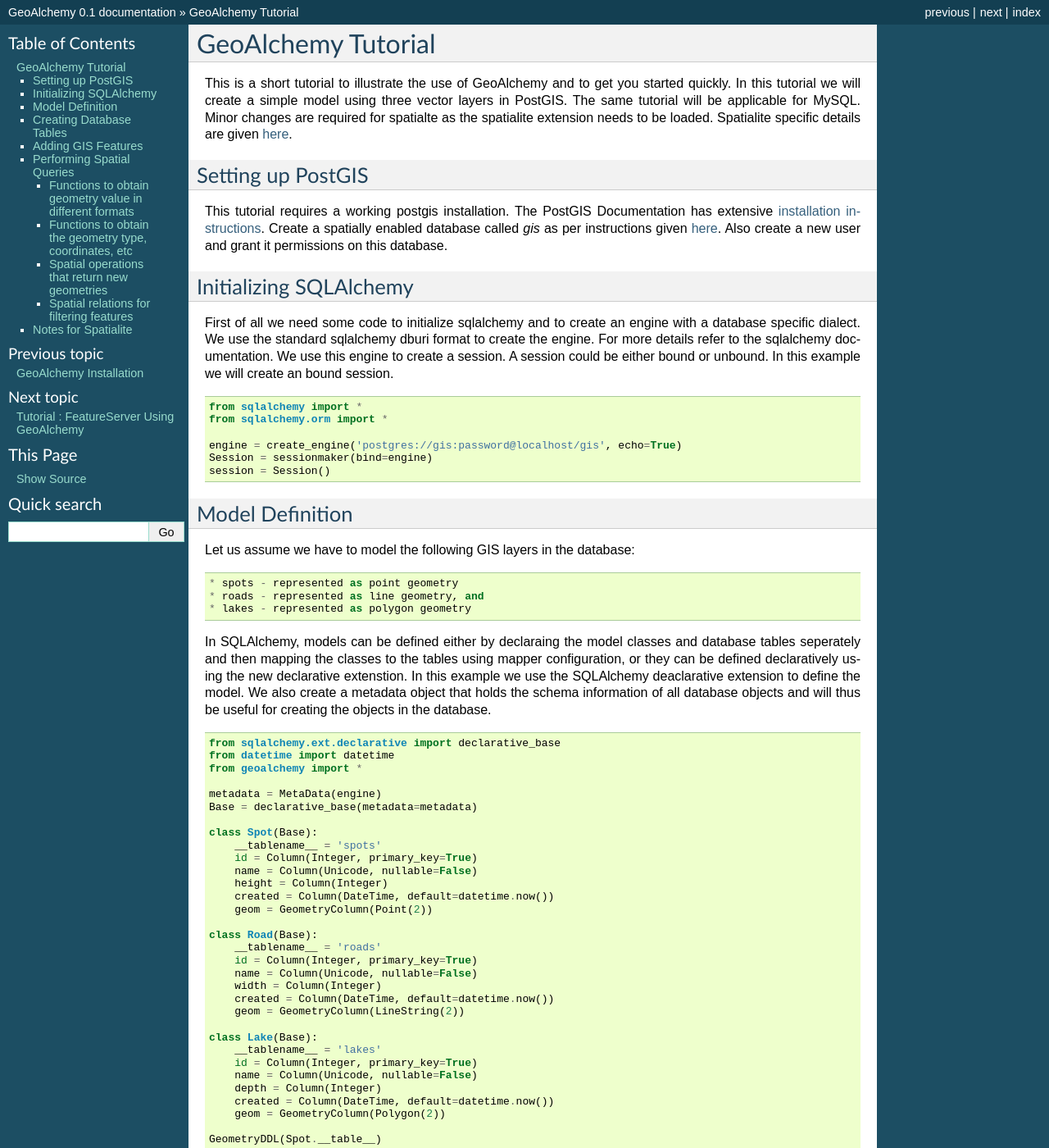
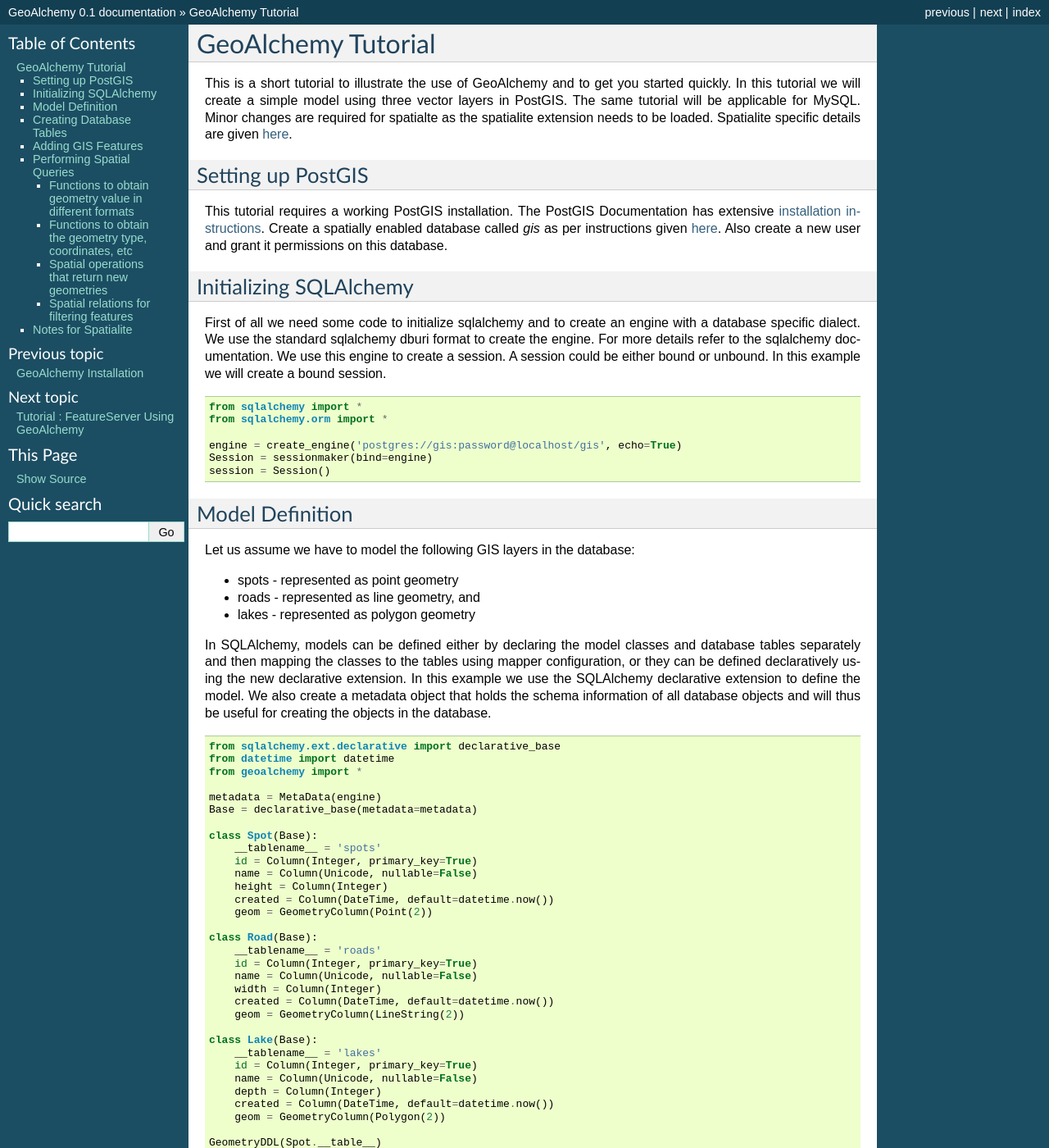
Before and after one commit to geoalchemy/geoalchemy, a Sphinx documentation site: the page built from doc/tutorial.rst, in a window 1280 px wide and 1400 px high. Shown: the whole window at 82% size. Built offline with Sphinx 7.4.7, drawn with Linux system fonts in a browser that asks for light colours; some of the changed text lies outside the part shown.

Commit message:
Fix some typos and reST errors

```diff
--- a/doc/tutorial.rst
+++ b/doc/tutorial.rst
@@ -11,7 +11,7 @@
 Setting up PostGIS
 ------------------
 
-This tutorial requires a working postgis installation. The PostGIS
+This tutorial requires a working PostGIS installation. The PostGIS
 Documentation has extensive `installation instructions
 <http://postgis.refractions.net/docs/ch02.html#PGInstall>`_. Create a
 spatially enabled database called `gis` as per instructions given
@@ -25,7 +25,7 @@
 engine with a database specific dialect. We use the standard sqlalchemy
 dburi format to create the engine. For more details refer to the sqlalchemy
 documentation. We use this engine to create a session. A session could be
-either bound or unbound. In this example we will create an bound session.
+either bound or unbound. In this example we will create a bound session.
 
 .. code-block:: python
 
@@ -39,19 +39,20 @@
 Model Definition
 ----------------
 
-Let us assume we have to model the following GIS layers in the database::
+Let us assume we have to model the following GIS layers in the database:
 
-    * spots - represented as point geometry
-    * roads - represented as line geometry, and
-    * lakes - represented as polygon geometry
+* spots - represented as point geometry
+* roads - represented as line geometry, and
+* lakes - represented as polygon geometry
 
-In SQLAlchemy, models can be defined either by declaraing the model classes
-and database tables seperately and then mapping the classes to the tables
-using mapper configuration, or they can be defined declaratively using the
-new declarative extenstion. In this example we use the SQLAlchemy deaclarative
-extension to define the model. We also create a metadata object that holds
-the schema information of all database objects and will thus be useful for
-creating the objects in the database.
+In SQLAlchemy, models can be defined either by declaring the model
+classes and database tables separately and then mapping the classes to
+the tables using mapper configuration, or they can be defined
+declaratively using the new declarative extension. In this example we
+use the SQLAlchemy declarative extension to define the model. We also
+create a metadata object that holds the schema information of all
+database objects and will thus be useful for creating the objects in
+the database.
 
 .. code-block:: python
 
@@ -106,8 +107,9 @@
 Creating Database Tables
 ------------------------
 
-Now we use the metadata object to create our tables. On subsequent use we will
-also first drop the tables so that the database is emptied before creating tables.
+Now we use the metadata object to create our tables. On subsequent use
+we will also first drop the tables so that the database is emptied
+before creating tables.
 
 .. code-block:: python
 
@@ -139,7 +145,12 @@
     session.add_all([spot1, spot2, road1, road2, lake1, lake2])
     session.commit()
 
-Scripts for creating sample gis objects as shown above are available in the examples directory. You could run those scripts to create the database tables and the gis objects. Running them with -i option to the interpreter will drop you at the interactive interpreter promt. You can then follow the rest of the tutorial on the interpreter.
+Scripts for creating sample gis objects as shown above are available
+in the examples directory. You could run those scripts to create the
+database tables and the gis objects. Running them with -i option to
+the interpreter will drop you at the interactive interpreter
+promt. You can then follow the rest of the tutorial on the
+interpreter.
 
 .. code-block:: python
 
@@ -149,9 +160,10 @@
 Performing Spatial Queries
 --------------------------
 
-The GeoAlchemy project intends to cover most of the spatial operations and
-spatial relations supported by the underlying spatial database. Some of these
-are shown below and the rest are documented in the reference docs.
+The GeoAlchemy project intends to cover most of the spatial operations
+and spatial relations supported by the underlying spatial
+database. Some of these are shown below and the rest are documented in
+the reference docs.
 
 Functions to obtain geometry value in different formats
 ~~~~~~~~~~~~~~~~~~~~~~~~~~~~~~~~~~~~~~~~~~~~~~~~~~~~~~~
@@ -223,12 +235,13 @@
 Notes for Spatialite
 --------------------
 
-Although Python2.5 and its higher versions include sqlite support, while using
-spatialite in python we have to use the db-api module provided by pysqlite2.
-So we have to install pysqlite2 separately. Also, by default the pysqlite2
-disables extension loading. In order to enable extension loading, we have
-to build it ourselves. Download the pysqlite tarball, open the file setup.cfg
-and comment out the line that reads:
+Although Python2.5 and its higher versions include sqlite support,
+while using spatialite in python we have to use the db-api module
+provided by pysqlite2.  So we have to install pysqlite2
+separately. Also, by default the pysqlite2 disables extension
+loading. In order to enable extension loading, we have to build it
+ourselves. Download the pysqlite tarball, open the file setup.cfg and
+comment out the line that reads:
 
 .. code-block:: python
 
```
Also changed, not shown: other parts of doc/tutorial.rst (+5 -1 lines), doc/install.rst (+11 -9 lines).
